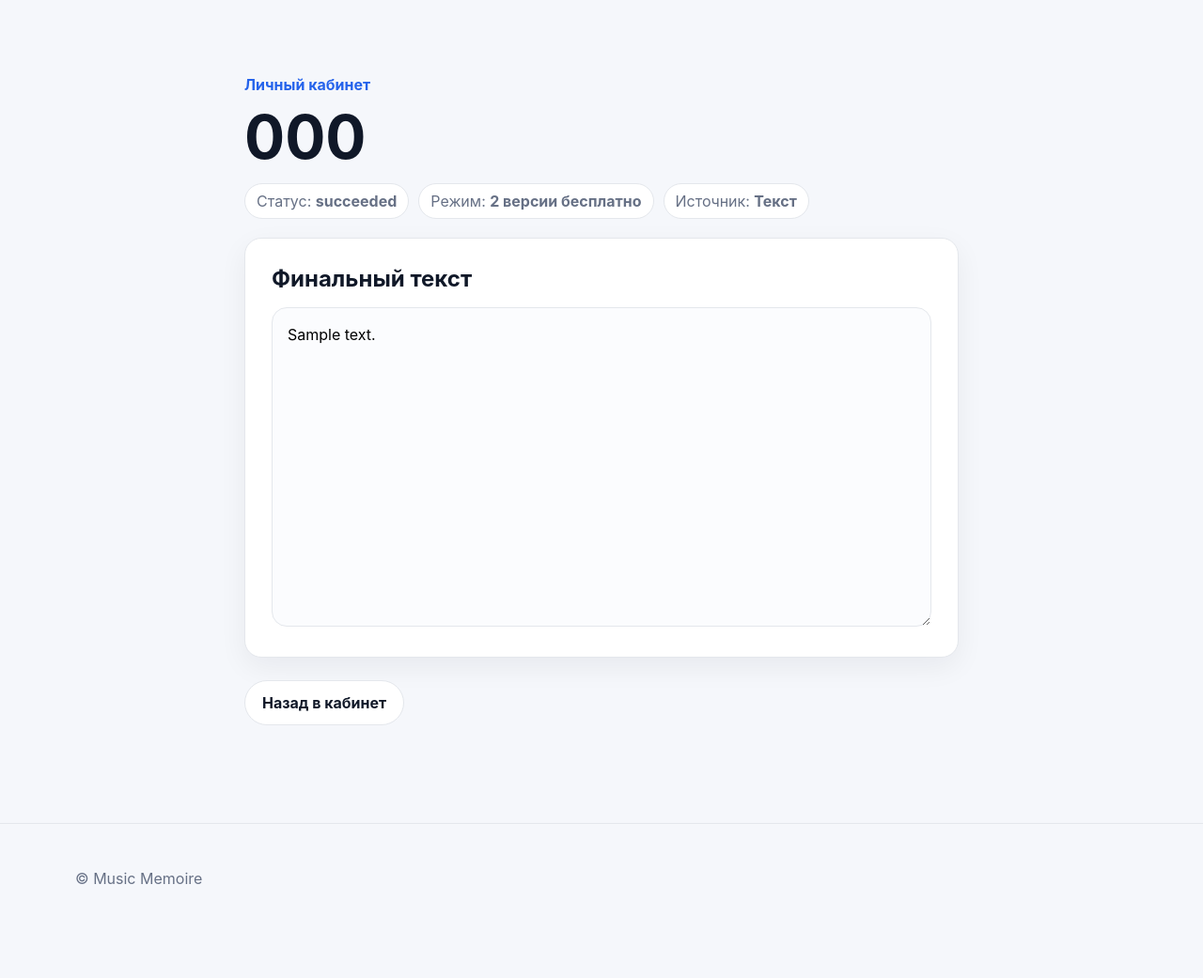
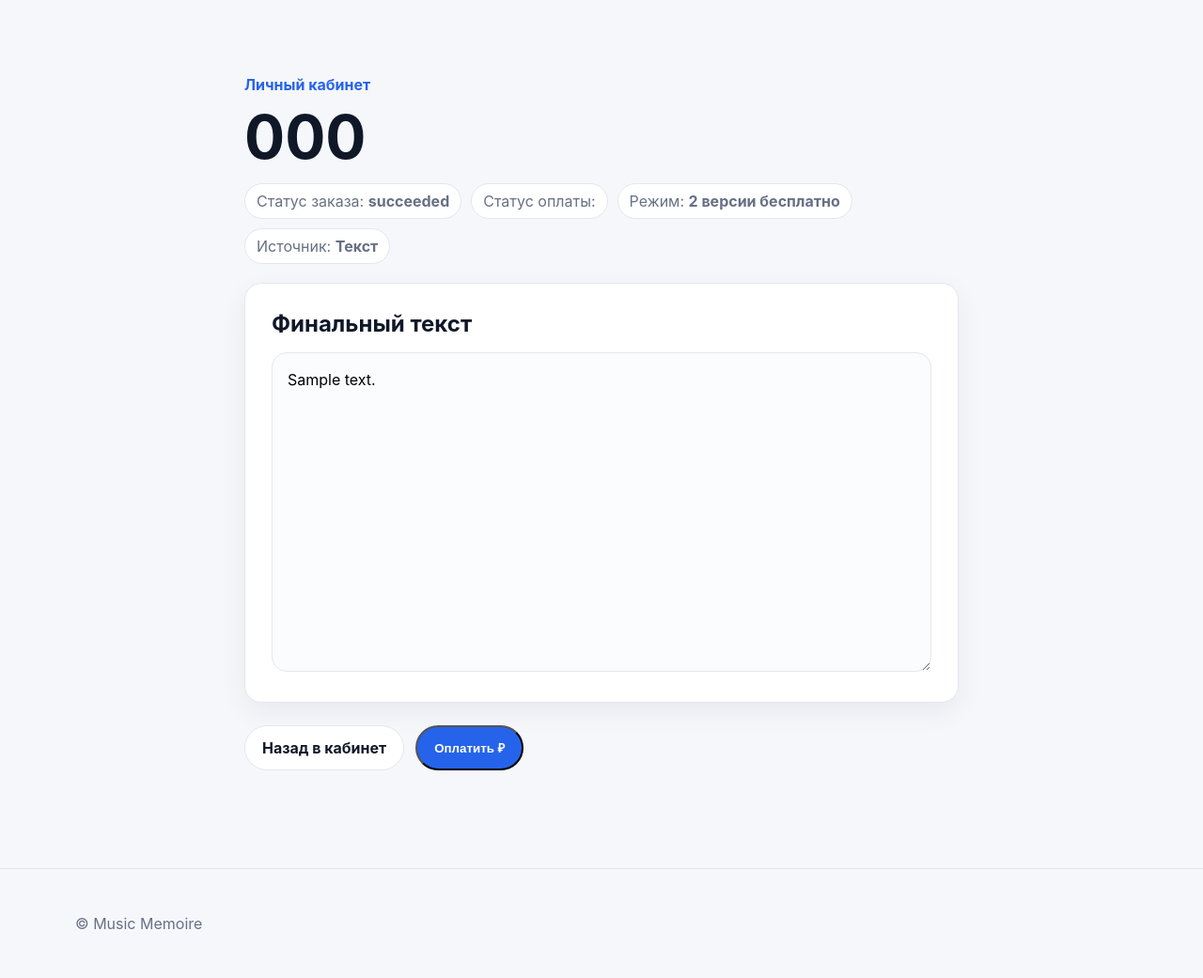
Before and after one commit to mikhailantonovdigital-dev/musicmemoire-web, a FastAPI app: page /account/orders/1 in a window 1280 px wide. Shown: the part 73-1114 px from the top of the page at 94% size. Before the commit the page ends 1014 px from the top, so only its background shows below. Run offline with FastAPI, Linux system fonts and the light colour scheme; the visitor is signed in with stand-in values (Sample User, id 1); tables that the repository leaves empty hold one stand-in row (values such as "Sample post"); parts of the project's set-up code (start-up, migrations or seed data) failed here and were passed over; some libraries are stand-ins or nearby versions.

Commit message:
Update order_detail.html

```diff
--- a/app/templates/account/order_detail.html
+++ b/app/templates/account/order_detail.html
@@ -7,10 +7,23 @@
     <h1>{{ order.order_number }}</h1>
 
     <div class="step-meta">
-      <span>Статус: <strong>{{ order.status }}</strong></span>
+      <span>Статус заказа: <strong>{{ order.status }}</strong></span>
+      <span>Статус оплаты: <strong>{{ payment_status_label }}</strong></span>
       <span>Режим: <strong>{{ "Свой текст" if order.lyrics_mode == "custom" else "2 версии бесплатно" }}</strong></span>
       <span>Источник: <strong>{{ "Голос" if order.story_source == "voice" else "Текст" }}</strong></span>
     </div>
+
+    {% if latest_payment and latest_payment.status == 'succeeded' %}
+      <div class="notice notice-success">
+        Оплата успешно получена.
+      </div>
+    {% endif %}
+
+    {% if latest_payment and latest_payment.status == 'canceled' %}
+      <div class="notice notice-warning">
+        Предыдущая попытка оплаты не завершилась.
+      </div>
+    {% endif %}
 
     <div class="form-card">
       <h2 class="form-title">Финальный текст</h2>
@@ -19,6 +32,11 @@
 
     <div class="form-actions">
       <a href="/account/" class="btn btn-secondary">Назад в кабинет</a>
+      {% if not latest_payment or latest_payment.status != 'succeeded' %}
+        <form method="post" action="/checkout/start/{{ order.public_id }}">
+          <button type="submit" class="btn btn-primary">Оплатить {{ price_rub }} ₽</button>
+        </form>
+      {% endif %}
     </div>
   </div>
 </section>
```
